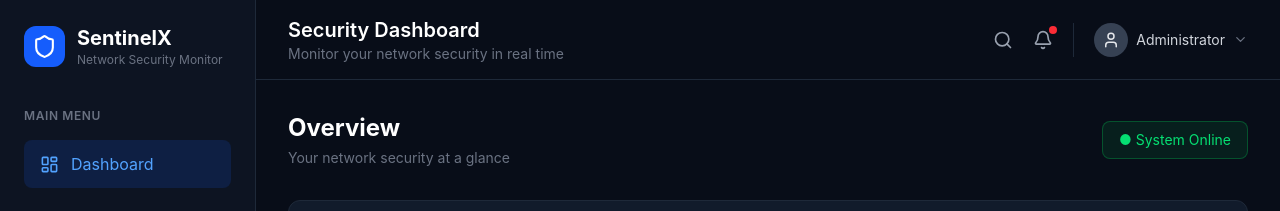
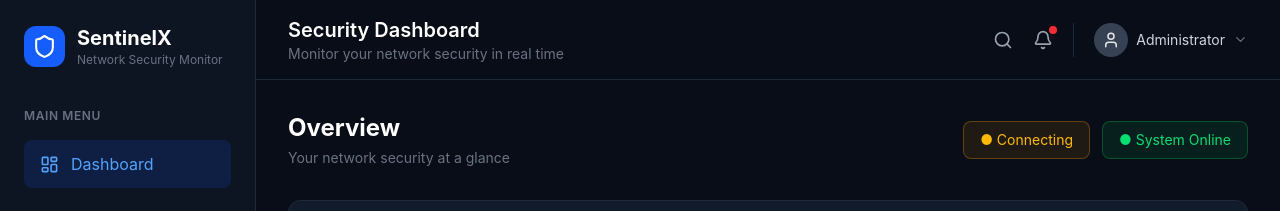
Before and after one commit to prelobhp524-arch/SentinelX, a React app in the folder frontend/: page / in a window 1280 px wide. Shown: the top 211 px of the page. Built offline with nearby package versions, Linux system fonts and the light colour scheme; no server answers; the HTML template or start-up script is replaced by a standard one.

Commit message:
Add WebSocket connection status indicator

```diff
--- a/frontend/src/App.jsx
+++ b/frontend/src/App.jsx
@@ -80,6 +80,7 @@ function App() {
   const [statusFilter, setStatusFilter] = useState('ALL')
 
   // WebSocket connection management
+  const [wsStatus, setWsStatus] = useState('connecting')
   const socketRef = useRef(null)
   const reconnectTimerRef = useRef(null)
   const reconnectAttemptsRef = useRef(0)
@@ -376,6 +377,7 @@ function App() {
 
       socket.onopen = () => {
         reconnectAttemptsRef.current = 0
+        setWsStatus('connected')
       }
 
       socket.onmessage = (message) => {
@@ -395,6 +397,10 @@ function App() {
         if (socketRef.current === socket) {
           socketRef.current = null
         }
+
+        setWsStatus(
+          shouldReconnectRef.current ? 'reconnecting' : 'disconnected'
+        )
 
         if (!shouldReconnectRef.current || reconnectTimerRef.current) {
           return
@@ -581,8 +587,30 @@ const filteredTraffic = trafficData.filter((traffic) => {
               </p>
             </div>
 
-            <div className="rounded-lg border border-green-500/30 bg-green-500/10 px-4 py-2 text-sm text-green-400">
-              ● System Online
+            <div className="flex items-center gap-3">
+              <div
+                className={`rounded-lg border px-4 py-2 text-sm ${
+                  wsStatus === 'connected'
+                    ? 'border-green-500/30 bg-green-500/10 text-green-400'
+                    : wsStatus === 'reconnecting'
+                      ? 'border-orange-500/30 bg-orange-500/10 text-orange-400'
+                      : wsStatus === 'disconnected'
+                        ? 'border-red-500/30 bg-red-500/10 text-red-400'
+                        : 'border-amber-500/30 bg-amber-500/10 text-amber-400'
+                }`}
+              >
+                ● {wsStatus === 'connected'
+                  ? 'Connected'
+                  : wsStatus === 'reconnecting'
+                    ? 'Reconnecting'
+                    : wsStatus === 'disconnected'
+                      ? 'Disconnected'
+                      : 'Connecting'}
+              </div>
+
+              <div className="rounded-lg border border-green-500/30 bg-green-500/10 px-4 py-2 text-sm text-green-400">
+                ● System Online
+              </div>
             </div>
           </div>
                     {/* Packet Capture Controls */}
```
